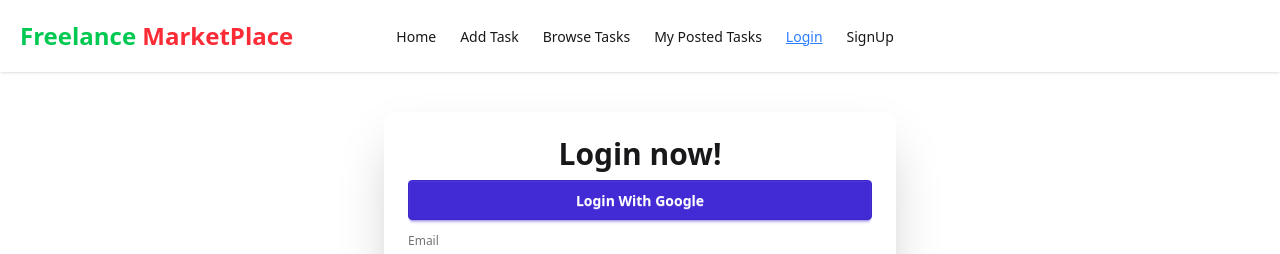
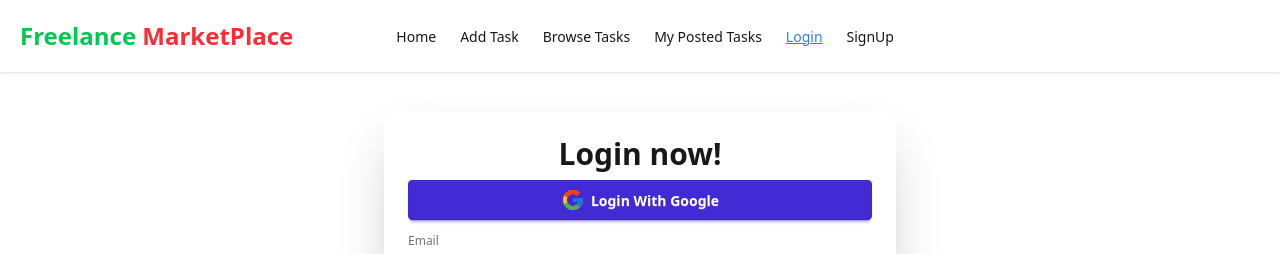
Before and after one commit to rjriajul1/freelance-marketPlac-client, a React (Vite) app: page /login in a window 1280 px wide. Shown: the top 254 px of the page. Built offline with nearby package versions, Linux system fonts and the light colour scheme; no server answers.

Commit message:
added login with google

```diff
--- a/src/contexts/AuthProvider.jsx
+++ b/src/contexts/AuthProvider.jsx
@@ -1,11 +1,12 @@
 import React, { useEffect, useState } from 'react';
 import { AuthContext } from './AuthContext';
-import { createUserWithEmailAndPassword, onAuthStateChanged, signInWithEmailAndPassword, signOut, updateProfile } from 'firebase/auth';
+import { createUserWithEmailAndPassword, GoogleAuthProvider, onAuthStateChanged, signInWithEmailAndPassword, signInWithPopup, signOut, updateProfile } from 'firebase/auth';
 import { auth } from '../firebase/firebase.config';
 
 const AuthProvider = ({children}) => {
     const [user,setUser] = useState(null)
     const [loading,setLoading] = useState(true)
+    const googleProvider = new GoogleAuthProvider();
     console.log(user);
 
     // user create
@@ -18,6 +19,12 @@ const AuthProvider = ({children}) => {
     const login = (email,password) => {
         setLoading(true)
         return signInWithEmailAndPassword(auth,email,password)
+    }
+    // user login with google
+
+    const googleLogin = () => {
+        setLoading(true)
+        return signInWithPopup(auth,googleProvider)
     }
 
     // user profile update
@@ -57,7 +64,8 @@ const AuthProvider = ({children}) => {
         profileUpdate,
         user,
         userSignOut,
-        loading
+        loading,
+        googleLogin
 
 
     }
--- a/src/pages/login/Login.jsx
+++ b/src/pages/login/Login.jsx
@@ -1,9 +1,10 @@
 import React, { use } from 'react';
 import { Link, useLocation, useNavigate } from 'react-router';
 import { AuthContext } from '../../contexts/AuthContext';
+import { FcGoogle } from 'react-icons/fc';
 
 const Login = () => {
-    const {login} = use(AuthContext);
+    const {login,googleLogin} = use(AuthContext);
     const location = useLocation();
     const navigate = useNavigate();
 
@@ -21,11 +22,22 @@ const Login = () => {
             console.log(error.message);
         })
     }
+
+    const handleGoogleLogin = () => {
+      googleLogin()
+      .then(result=>{
+        console.log(result);
+         navigate(location?.state || '/')
+      })
+      .catch(error=>{
+        console.log(error.message);
+      })
+    }
     return (
        <div className="card bg-base-100 w-full mx-auto  mt-10 max-w-lg shrink-0 shadow-2xl">
       <div className="card-body">
         <h1 className="text-3xl font-bold text-center">Login now!</h1>
-        <button className='btn btn-primary text-white'>Login With Google</button>
+        <button onClick={handleGoogleLogin} className='btn btn-primary text-white'><FcGoogle size={24}></FcGoogle>Login With Google</button>
         <form onSubmit={handleLogin} className="fieldset">
 
 
```
